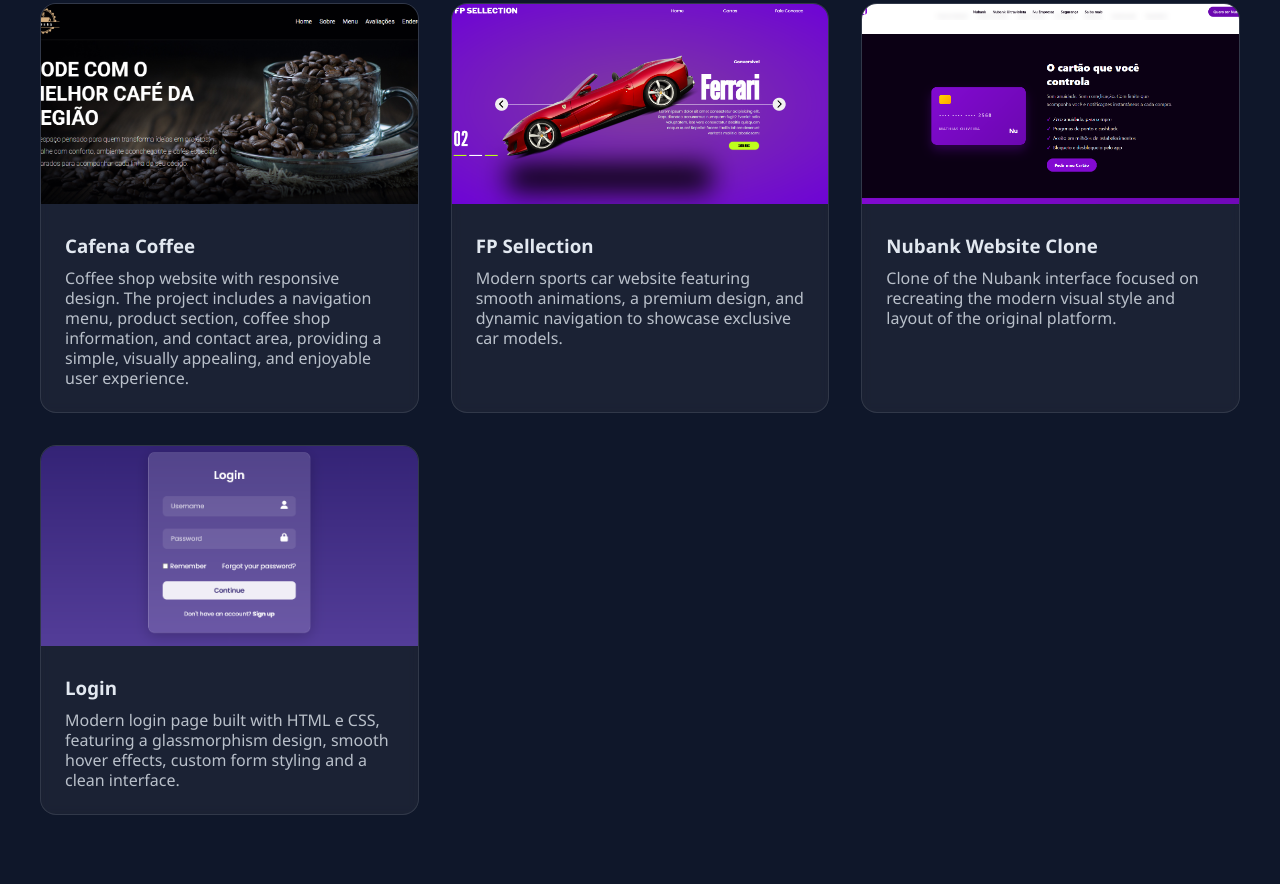
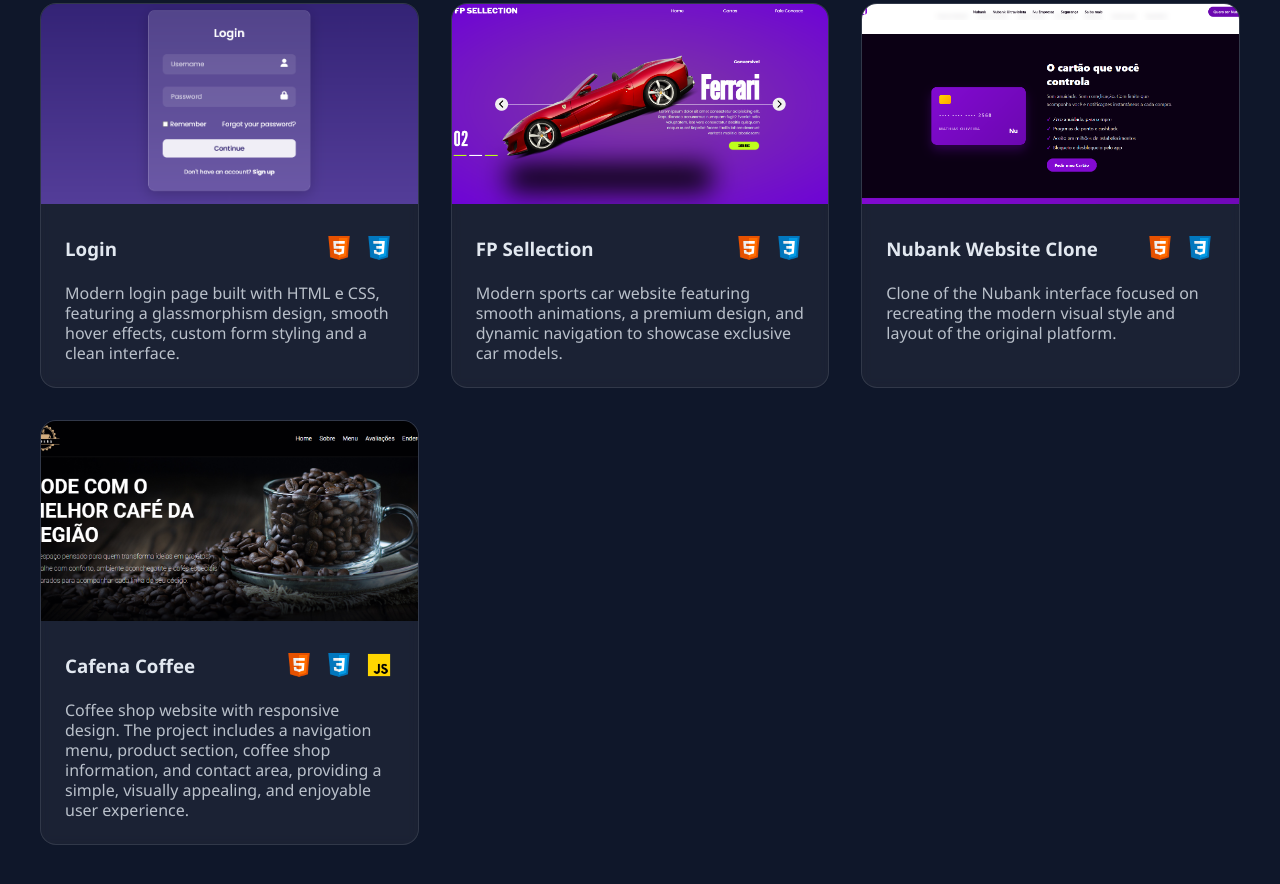
Before and after one commit to gabrielolivete/portfolio-main, a plain HTML site: page index.html in a window 1280 px wide. Shown: the part 1476-2360 px from the top of the page. Drawn offline with Linux system fonts and the light colour scheme.

Commit message:
Update
include icons html, css and javascript on title projects

```diff
--- a/index.html
+++ b/index.html
@@ -35,38 +35,71 @@
     <section id="about" class="about">
         <h2 class="about-title">About Me</h2>
         <div class="about-box">
-            <p class="about-text">My background is in aquaculture, where I used production data analysis to support decision-making and technical consulting. This experience sparked my interest in technology and data analytics, leading me to pursue a degree in Systems Analysis and Development.</p>
+            <p class="about-text">My background is in aquaculture, where I used production data analysis to support
+                decision-making and technical consulting. This experience sparked my interest in technology and data
+                analytics, leading me to pursue a degree in Systems Analysis and Development.</p>
         </div>
     </section>
     <section id="projects" class="projects">
         <h2 class="projects-title">My Projects</h2>
         <div class="projects-box">
-            <a href="https://gabrielolivete.github.io/coffee-shop-pjt/" target="_blank" class="projects-card">
-                <img src="./img/coffee-shop.PNG" alt="project coffee shop" class="projects-img">
+            <a href="https://gabrielolivete.github.io/login-pjt/" target="_blank" class="projects-card">
+                <img src="./img/login.png" alt="project photo" class="projects-img">
                 <div class="box-card">
-                    <h3 class="projects-info">Cafena Coffee</h3>
-                    <p class="projects-text">Coffee shop website with responsive design. The project includes a navigation menu, product section, coffee shop information, and contact area, providing a simple, visually appealing, and enjoyable user experience.</p>
+                    <div class="title-icons">
+                        <h3 class="projects-info">Login</h3>
+                        <div class="icons">
+                            <img src="./img/html.png" alt="html icon">
+                            <img src="./img/css.png" alt="css icon">
+                        </div>
+                    </div>
+                    <p class="projects-text">Modern login page built with HTML e CSS, featuring a glassmorphism design,
+                        smooth hover effects, custom form styling and a clean interface.</p>
                 </div>
             </a>
             <a href="https://gabrielolivete.github.io/car-demo-pjt/" target="_blank" class="projects-card">
                 <img src="./img/car-demo.png" alt="project cars shop" class="projects-img">
                 <div class="box-card">
-                    <h3 class="projects-info">FP Sellection</h3>
-                    <p class="projects-text">Modern sports car website featuring smooth animations, a premium design, and dynamic navigation to showcase exclusive car models.</p>
+                    <div class="title-icons">
+                        <h3 class="projects-info">FP Sellection</h3>
+                        <div class="icons">
+                            <img src="./img/html.png" alt="html icon">
+                            <img src="./img/css.png" alt="css icon">
+                        </div>
+                    </div>
+
+                    <p class="projects-text">Modern sports car website featuring smooth animations, a premium design,
+                        and dynamic navigation to showcase exclusive car models.</p>
                 </div>
             </a>
             <a href="https://gabrielolivete.github.io/clone_nubank/" target="_blank" class="projects-card">
                 <img src="./img/clone-nubank.png" alt="project photo" class="projects-img">
                 <div class="box-card">
-                    <h3 class="projects-info">Nubank Website Clone</h3>
-                    <p class="projects-text">Clone of the Nubank interface focused on recreating the modern visual style and layout of the original platform.</p>
+                    <div class="title-icons">
+                        <h3 class="projects-info">Nubank Website Clone</h3>
+                        <div class="icons">
+                            <img src="./img/html.png" alt="html icon">
+                            <img src="./img/css.png" alt="css icon">
+                        </div>
+                    </div>
+                    <p class="projects-text">Clone of the Nubank interface focused on recreating the modern visual style
+                        and layout of the original platform.</p>
                 </div>
             </a>
-            <a href="https://gabrielolivete.github.io/login-pjt/" target="_blank" class="projects-card">
-                <img src="./img/login.png" alt="project photo" class="projects-img">
+            <a href="https://gabrielolivete.github.io/coffee-shop-pjt/" target="_blank" class="projects-card">
+                <img src="./img/coffee-shop.PNG" alt="project coffee shop" class="projects-img">
                 <div class="box-card">
-                    <h3 class="projects-info">Login</h3>
-                    <p class="projects-text">Modern login page built with HTML e CSS, featuring a glassmorphism design, smooth hover effects, custom form styling and a clean interface.</p>
+                    <div class="title-icons">
+                        <h3 class="projects-info">Cafena Coffee</h3>
+                        <div class="icons">
+                            <img src="./img/html.png" alt="html icon">
+                            <img src="./img/css.png" alt="css icon">
+                            <img src="./img/javascript.png" alt="javascript icon">
+                        </div>
+                    </div>
+                    <p class="projects-text">Coffee shop website with responsive design. The project includes a
+                        navigation menu, product section, coffee shop information, and contact area, providing a simple,
+                        visually appealing, and enjoyable user experience.</p>
                 </div>
             </a>
         </div>
@@ -100,8 +133,6 @@
 
             window.open(url, '_blank');
         }
-
-
     </script>
 </body>
 
--- a/styles.css
+++ b/styles.css
@@ -132,6 +132,13 @@
     margin-bottom: 50px;
 }
 
+.title-icons {
+    display: flex;
+    align-items: center;
+    justify-content: space-between;
+    margin-bottom: 20px;
+}
+
 .projects-box {
     display: grid;
     grid-template-columns: repeat(auto-fit, minmax(300px, 1fr));
@@ -162,8 +169,17 @@
 }
 
 .projects-info {
-    margin-bottom: 10px;
     color: var(--light);
+}
+
+.icons {
+    display: flex;
+    gap: 10px;
+}
+
+.icons img {
+    width: 30px;
+    height: 30px;
 }
 
 .projects-text {
```
Also changed, not shown: img/css.png (added), img/html.png (added), img/javascript.png (added).
